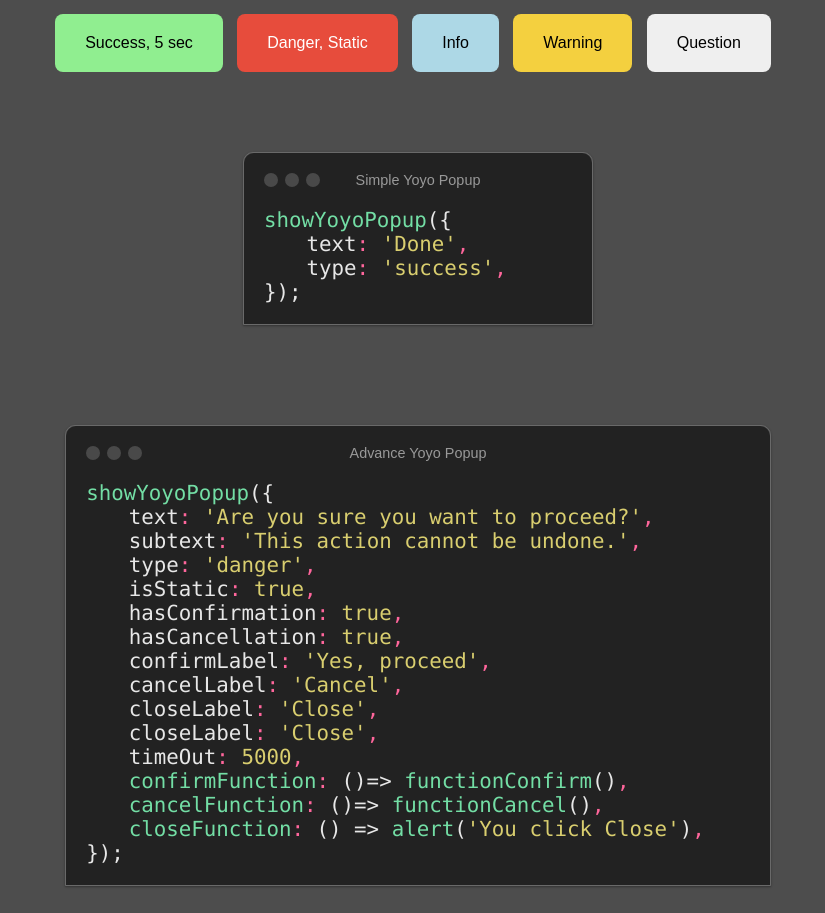
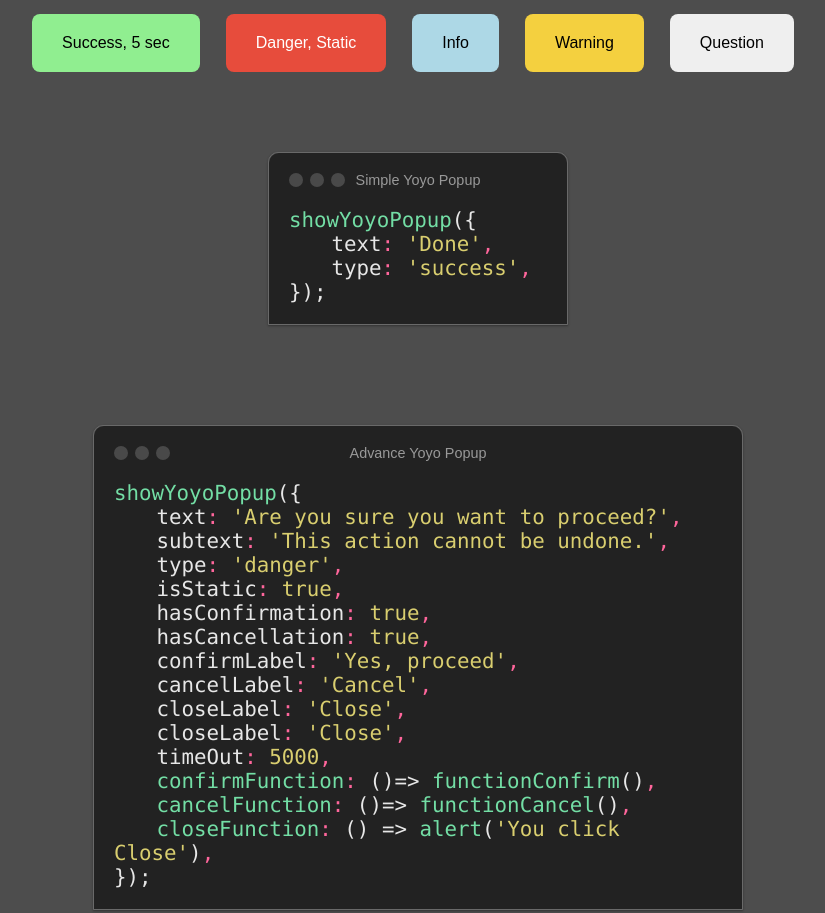
Before and after one commit to smallvi/yoyoPopup, a plain HTML site: page index.html in a window 1280 px wide. Shown: the part 500-1413 px from the top of the page, without its empty margins (222-1047 px from the left). Drawn offline with Linux system fonts and the light colour scheme.

Commit message:
style: update responsive

```diff
--- a/index.html
+++ b/index.html
@@ -39,7 +39,7 @@
             </a>
         </button>
 
-        <div style="margin: 50px 10px;">
+        <div class="buttons" style="margin: 50px 10px;">
             <button class="button" id="successBtn">Success, 5 sec</button>
             <button class="button" id="dangerBtn">Danger, Static</button>
             <button class="button" id="infoBtn">Info</button>
@@ -47,8 +47,8 @@
             <button class="button" id="questionBtn">Question</button>
         </div>
 
-        <div style="width: 350px; margin: 0 auto 60px auto;padding: 20px;">
-            <div class="browser_container">
+        <div style="margin: 0 auto 60px auto;padding: 20px;">
+            <div class="browser_container browser_simple">
                 <div class="browser_top">
                     <span class="browser_dot"></span>
                     <span class="browser_dot"></span>
@@ -68,7 +68,7 @@
             </div>
         </div>
         <div style="margin-bottom: 60px;padding: 20px;">
-            <div class="browser_container" style="margin:auto;">
+            <div class="browser_container browser_advance">
                 <div class="browser_top">
                     <span class="browser_dot"></span>
                     <span class="browser_dot"></span>
--- a/styles.css
+++ b/styles.css
@@ -46,6 +46,14 @@ h1 {
     50% {
         text-shadow: 0 0 20px rgba(0, 255, 255, 1), 0 0 30px rgba(0, 255, 255, 1), 0 0 40px rgba(0, 255, 255, 1);
     }
+}
+
+.buttons {
+    display: flex;
+    justify-content: center;
+    flex-wrap: wrap;
+    gap: 1rem;
+    margin-bottom: 50px;
 }
 
 .button {
@@ -172,3 +180,30 @@ h1 {
         transform: translateY(0);
     }
 }
+
+.browser_simple {
+    width: 100%;
+}
+
+.browser_advance {
+    width: 100%;
+}
+
+@media only screen and (min-width: 600px) {
+    /* For tablets: */
+
+}
+
+@media only screen and (min-width: 768px) {
+    /* For desktop: */
+    .browser_simple {
+        width: 300px;
+        margin: auto;
+    }
+
+    .browser_advance {
+        width: 650px;
+        margin: auto;
+    }
+
+}
```
